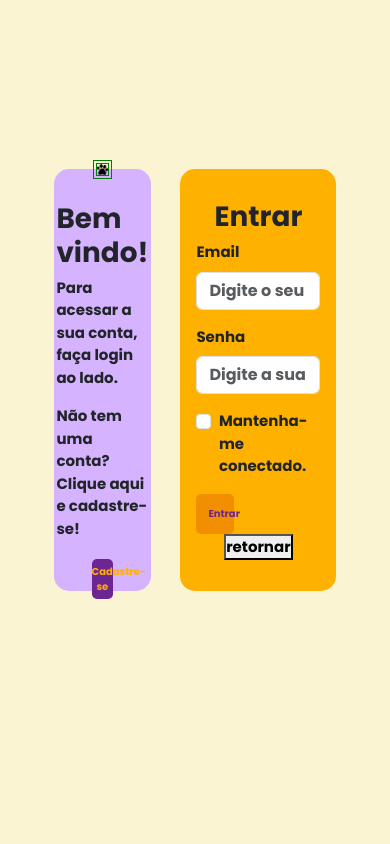
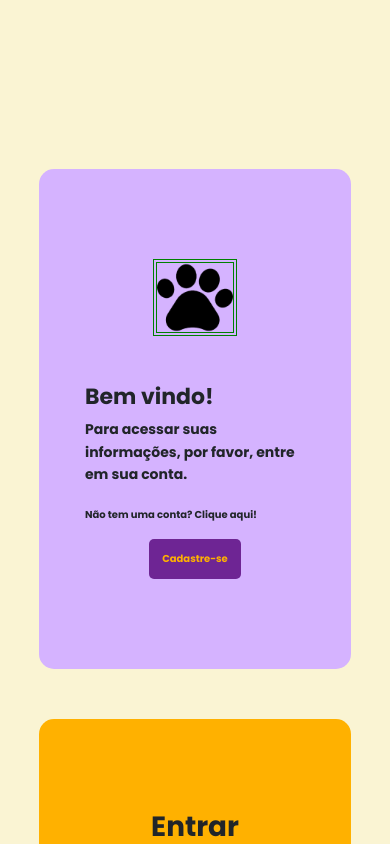
Before and after one commit to GuilhermeRodrigues123/Site-Pet-Amigo, a React (Create React App) app: page /login in a window 390 px wide. Shown: the top 844 px of the page. Built offline with nearby package versions, Linux system fonts and the light colour scheme.

Commit message:
Responsividade Login
Login responsivo, alterações semelhantes dos últimos merges: Definicão de dimensões minimas de cada bloco, adição do flex-wrap e adição do @media para alterar as fontes, para dispositivos mobile.

```diff
--- a/src/pages/Login/Login.js
+++ b/src/pages/Login/Login.js
@@ -30,9 +30,9 @@ function Login(){
         <img className="imagem" src = "/images/img1.png"></img>
         <div className="textoCad">
             <h1>Bem vindo!</h1>
-            <p1>Para acessar a sua conta, faça login ao lado.</p1>
+            <p1>Para acessar suas informações, por favor, entre em sua conta.</p1>
             <p></p>
-            <p2>Não tem uma conta? Clique aqui e cadastre-se!</p2>
+            <p2>Não tem uma conta? Clique aqui!</p2>
         </div>
         <div className = "buttonContent"><button className = "cadastroButton"> Cadastre-se</button></div>
       </div>
--- a/src/pages/Login/login.css
+++ b/src/pages/Login/login.css
@@ -7,8 +7,9 @@
     justify-content: center;
     align-items: center; /*Vertical */
     flex-direction: column;
-    width: 40vw;
+    width: 500px;
     height: 50vh;
+    min-height: 500px;
     background-color: #FFB100;
     border-radius: 15px;
     font-family: 'Poppins', sans-serif;
@@ -21,8 +22,9 @@
     justify-content: center;
     align-items: center; /*Vertical */
     flex-direction: column;
-    width: 25vw;
+    width: 500px;
     height: 50vh;
+    min-height: 500px;
     background-color: #D5B3FF;
     border-radius: 15px;
     font-family: 'Poppins', sans-serif;
@@ -31,24 +33,30 @@
 }
 
 .imagem{
-    margin-bottom: 10% auto;
-    width: 15%;
-    height: 15%;
+    object-fit: contain;
+    margin-bottom: 5%;
+    width: 20%;
 }
 
 .textoCad{
     margin-top: 5%;
     padding: 20px 30px;
-    align-items: center;
+}
+
+.cadastro p2{
+    font-size: 12px;
 }
 
 .mom{
     display: flex;
     flex-direction: row;
+    flex-wrap: wrap;
     width: 100%;
     height: 100%;
+    justify-content: space-around;
+    column-gap: 50px;
+    row-gap: 50px;
     padding: 20vh 10vw;
-    justify-content: space-around;
 }
 
 .buttonContent{
@@ -82,3 +90,15 @@
     align-self: flex-end; /*Joga apenas essa div pro centro*/
     border: 0px;
 }
+
+@media (max-width: 600px) {
+    .cadastro h1{
+        font-size: 22px;
+    }
+    .cadastro p1{
+        font-size: 14px ;
+    }
+    .cadastro p2{
+        font-size: 10px;
+    }
+}
```
